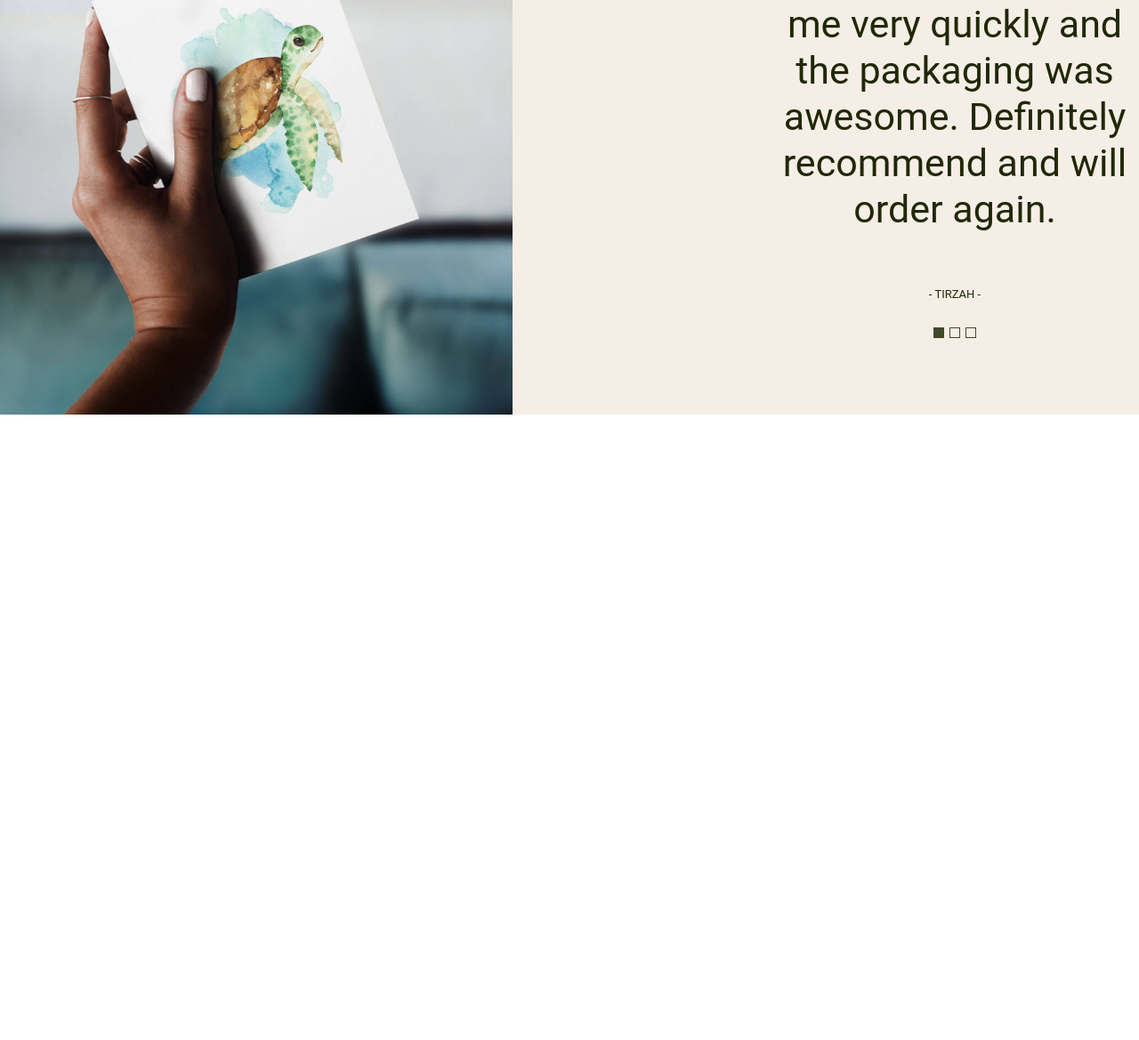
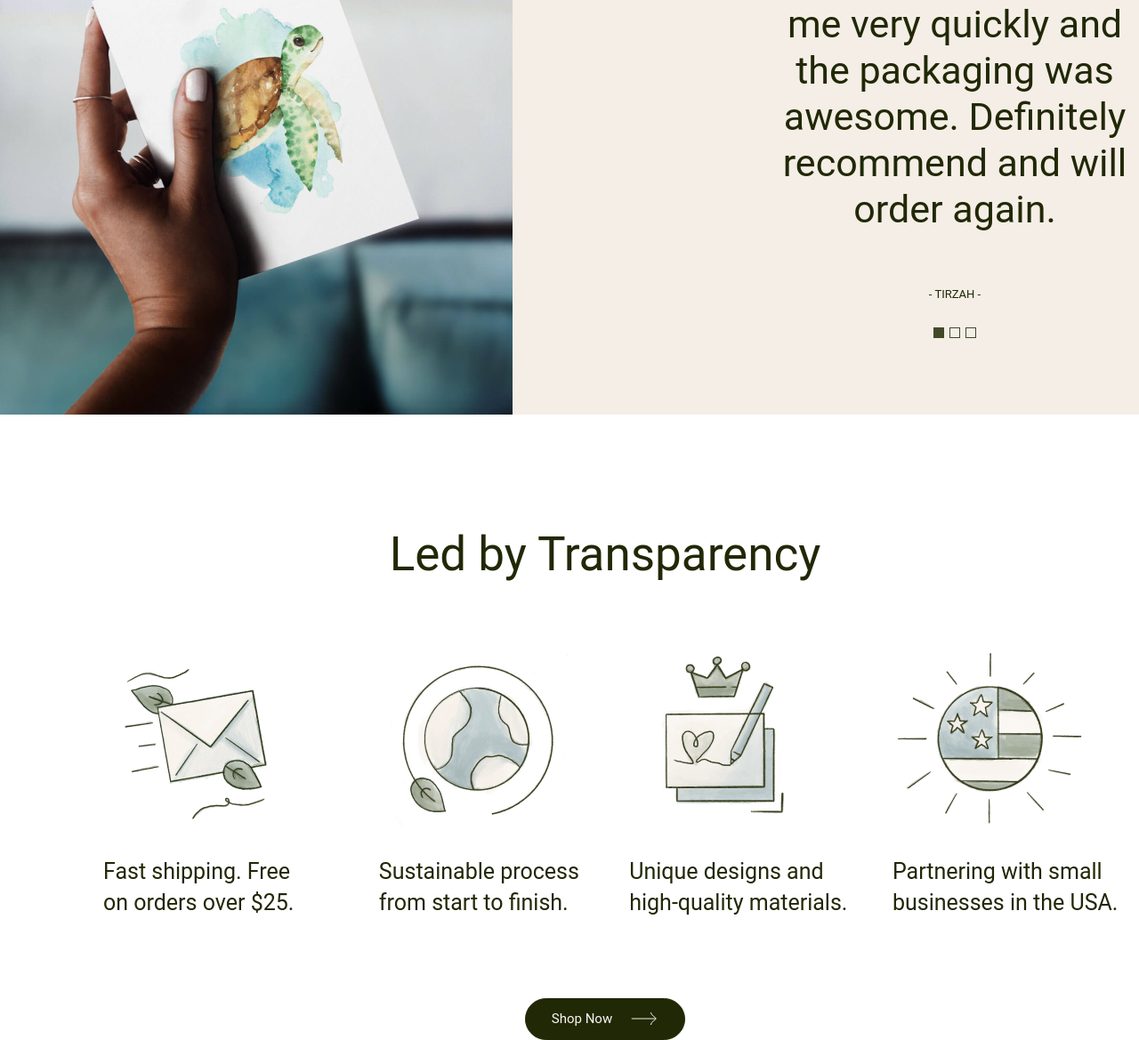
Before and after one commit to Mmishaaa/Web_Programming-kursach, a plain HTML site: page html/index.html in a window 1280 px wide. Shown: the part 2546-3715 px from the top of the page at 89% size. Before the commit the page ends 3012 px from the top, so only its background shows below. Drawn offline with Linux system fonts and the light colour scheme; files whose address does not match are found by name.

Commit message:
add trancperancy section

```diff
--- a/html/index.html
+++ b/html/index.html
@@ -368,5 +368,50 @@
                 </div>
             </div>
         </section>
+        <section class="transperancy">
+            <div class="container">
+                <h2>Led by Transparency</h2>
+                <div class="flex__container">
+                    <div class="flex__block">
+                        <div>
+                            <img src="../assets/png/transparancy1.png" alt="" />
+                        </div>
+                        <div class="description">Fast shipping. Free on orders over $25.</div>
+                    </div>
+                    <div class="flex__block">
+                        <div>
+                            <img src="../assets/png/transparancy2.png" alt="" />
+                        </div>
+                        <div class="description">Sustainable process from start to finish.</div>
+                    </div>
+                    <div class="flex__block">
+                        <div>
+                            <img src="../assets/png/transparancy3.png" alt="" />
+                        </div>
+                        <div class="description">Unique designs and high-quality materials.</div>
+                    </div>
+                    <div class="flex__block">
+                        <div>
+                            <img src="../assets/png/transparancy4.png" alt="" />
+                        </div>
+                        <div class="description">Partnering with small businesses in the USA.</div>
+                    </div>
+                </div>
+                <div class="shop__button">
+                    <div>
+                        <a href="#">Shop Now</a>
+                    </div>
+                    <div>
+                        <svg xmlns="http://www.w3.org/2000/svg" width="32" height="14" viewBox="0 0 32 14" fill="none">
+                            <path
+                                d="M23.4286 0C23.4286 3.5 29.1428 5.25 29.1428 7C29.1428 8.75 23.4286 9.91667 23.4286 14"
+                                stroke="#F5EEE6"
+                            />
+                            <path d="M29.1429 7H1.71428" stroke="#F5EEE6" />
+                        </svg>
+                    </div>
+                </div>
+            </div>
+        </section>
     </body>
 </html>
--- a/scss/style.scss
+++ b/scss/style.scss
@@ -391,3 +391,61 @@ header {
         }
     }
 }
+
+.transperancy {
+    padding-top: 125px;
+    h2 {
+        color: $base-font-color;
+        text-align: center;
+        font-size: 53px;
+        font-style: normal;
+        font-weight: 400;
+        line-height: 64.8px;
+    }
+    .container {
+        display: flex;
+        flex-direction: column;
+        align-items: center;
+        padding-left: 80px;
+    }
+    .flex__container {
+        padding-top: 70px;
+        margin-bottom: 90px;
+        display: flex;
+        gap: 33px;
+        .flex__block:nth-child(1) {
+            padding: 0 36px;
+        }
+        .flex__block {
+            display: flex;
+            flex-direction: column;
+            justify-content: center;
+            .description {
+                color: $base-font-color;
+                padding-top: 14px;
+                font-size: 2.5rem;
+                font-style: normal;
+                font-weight: 400;
+                line-height: 35.28px;
+            }
+        }
+    }
+    .shop__button {
+        display: flex;
+        justify-content: center;
+        align-items: center;
+        gap: 20px;
+        border-radius: 40px;
+        border: 1px solid #212806;
+        background: #212806;
+        width: 180px;
+        padding: 0px 28px;
+        height: 47px;
+        a {
+            color: #fcf8f3;
+            font-size: 1.5rem;
+            font-weight: 400;
+            line-height: 25.2px;
+        }
+    }
+}
```
Also changed, not shown: assets/png/transparancy1.png (added), assets/png/transparancy2.png (added), assets/png/transparancy3.png (added), assets/png/transparancy4.png (added), css/style.css, 1 other file.
